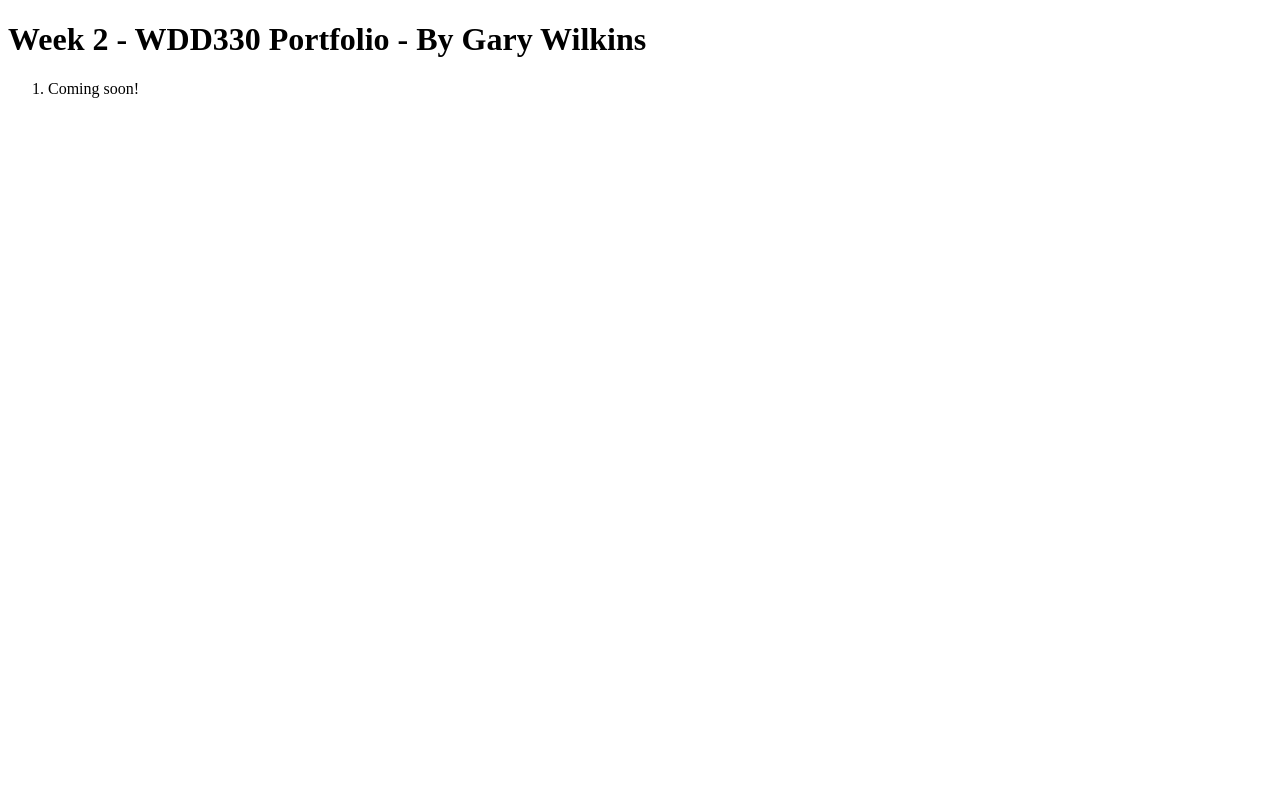
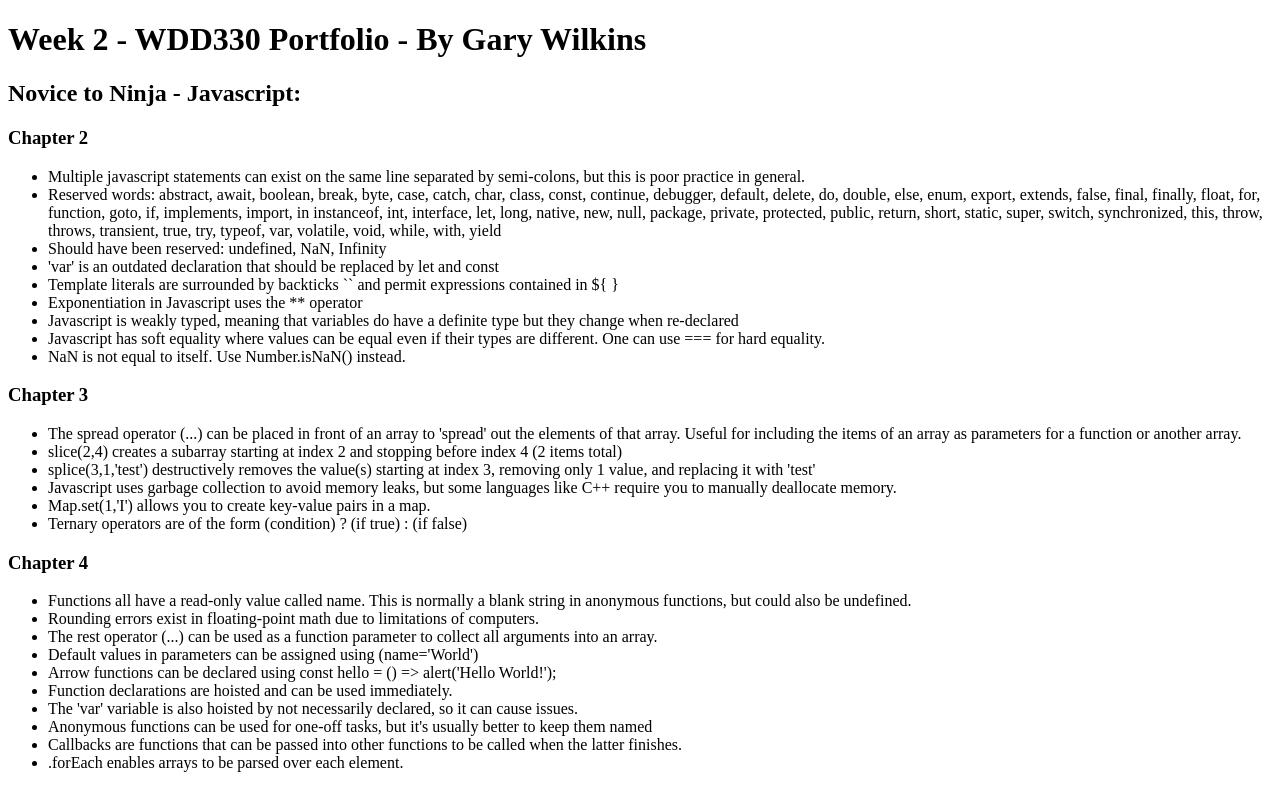
Before and after one commit to garywilki/wdd330, a plain HTML site: page week2/index.html in a window 1280 px wide. Drawn offline with Linux system fonts and the light colour scheme.

Commit message:
Week 02 submission and notes

```diff
--- a/js/functions.js
+++ b/js/functions.js
@@ -10,7 +10,6 @@ function buildTableOfContents(contents, tableClass) {
     }
     else if (contents.length == 0) {
         // Empty array is the default for a new week
-        code += "<li>Coming soon!</li>";
     }
     else {
          // Generate a list item for each object
--- a/week2/index.html
+++ b/week2/index.html
@@ -16,5 +16,12 @@
 <body>
     <h1>Week 2 - WDD330 Portfolio - By Gary Wilkins</h1>
     <ol class="contents"></ol>
+    <h2>Novice to Ninja - Javascript:</h2>
+    <h3>Chapter 2</h3>
+    <ul class="ntn-ch2"></ul>
+    <h3>Chapter 3</h3>
+    <ul class="ntn-ch3"></ul>
+    <h3>Chapter 4</h3>
+    <ul class="ntn-ch4"></ul>
 </body>
 </html>
--- a/week2/week2.js
+++ b/week2/week2.js
@@ -3,3 +3,45 @@ const LINKS = [
 
 // This will execute the function immediately.  Function must be loaded from a different javascript file.
 buildTableOfContents(LINKS, "contents");
+
+// Notes
+const NTN_CH2_NOTES = [
+    "Multiple javascript statements can exist on the same line separated by semi-colons, but this is poor practice in general.",
+    "Reserved words: abstract, await, boolean, break, byte, case, catch, char, class, const, continue, debugger, default, delete, do, double, else, enum, export, extends, false, final, finally, float, for, function, goto, if, implements, import, in instanceof, int, interface, let, long, native, new, null, package, private, protected, public, return, short, static, super, switch, synchronized, this, throw, throws, transient, true, try, typeof, var, volatile, void, while, with, yield",
+    "Should have been reserved: undefined, NaN, Infinity",
+    "'var' is an outdated declaration that should be replaced by let and const",
+    "Template literals are surrounded by backticks `` and permit expressions contained in ${ }",
+    "Exponentiation in Javascript uses the ** operator",
+    "Javascript is weakly typed, meaning that variables do have a definite type but they change when re-declared",
+    "Javascript has soft equality where values can be equal even if their types are different.  One can use === for hard equality.",
+    "NaN is not equal to itself.  Use Number.isNaN() instead."
+];
+
+buildList(NTN_CH2_NOTES, "ntn-ch2");
+
+const NTN_CH3_NOTES = [
+    "The spread operator (...) can be placed in front of an array to 'spread' out the elements of that array.  Useful for including the items of an array as parameters for a function or another array.",
+    "slice(2,4) creates a subarray starting at index 2 and stopping before index 4 (2 items total)",
+    "splice(3,1,'test') destructively removes the value(s) starting at index 3, removing only 1 value, and replacing it with 'test'",
+    "Javascript uses garbage collection to avoid memory leaks, but some languages like C++ require you to manually deallocate memory.",
+    "Map.set(1,'I') allows you to create key-value pairs in a map.",
+    "Ternary operators are of the form (condition) ? (if true) : (if false)"
+];
+
+buildList(NTN_CH3_NOTES, "ntn-ch3");
+
+const NTN_CH4_NOTES = [
+    "Functions all have a read-only value called name.  This is normally a blank string in anonymous functions, but could also be undefined.",
+    "Rounding errors exist in floating-point math due to limitations of computers.",
+
+    "The rest operator (...) can be used as a function parameter to collect all arguments into an array.",
+    "Default values in parameters can be assigned using (name='World')",
+    "Arrow functions can be declared using const hello = () => alert('Hello World!');",
+    "Function declarations are hoisted and can be used immediately.",
+    "The 'var' variable is also hoisted by not necessarily declared, so it can cause issues.",
+    "Anonymous functions can be used for one-off tasks, but it's usually better to keep them named",
+    "Callbacks are functions that can be passed into other functions to be called when the latter finishes.",
+    ".forEach enables arrays to be parsed over each element."
+];
+
+buildList(NTN_CH4_NOTES, "ntn-ch4");
```
Also changed, not shown: week1/notes.html (deleted, +0 -23 lines).
